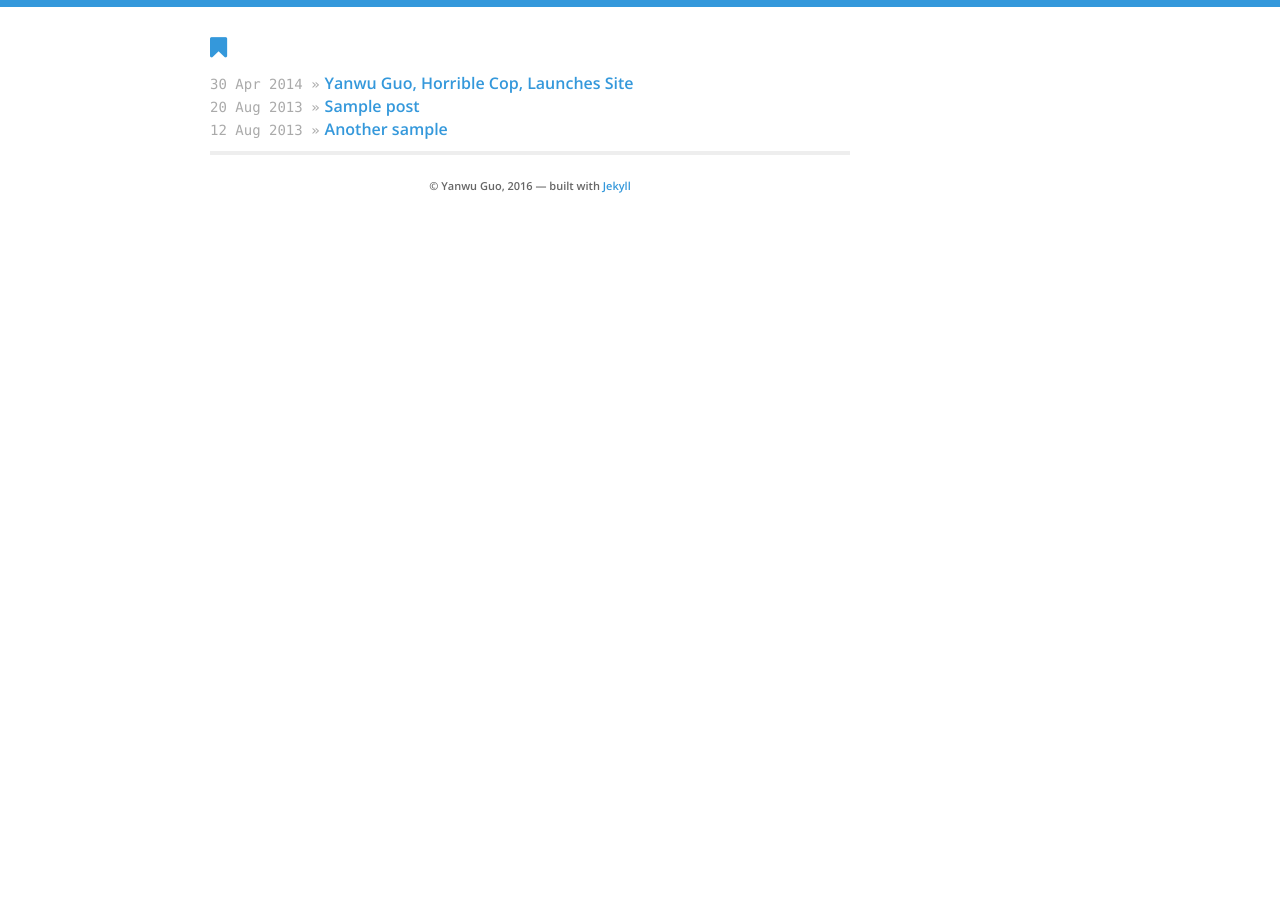
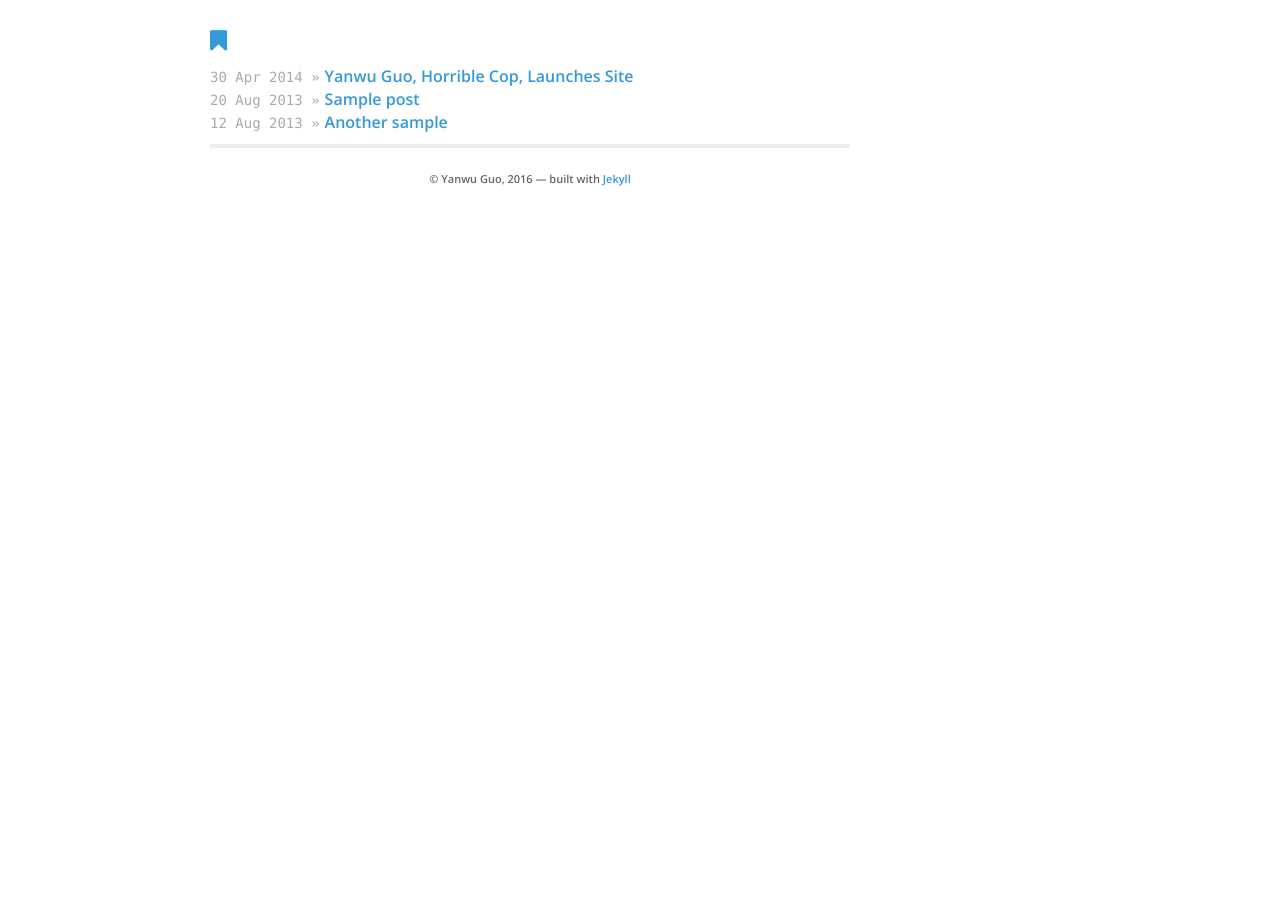
Before and after one commit to yanwuguo/yanwuguo.github.io, a Jekyll site: the page built from index.html, in a window 1280 px wide. Built offline with Jekyll 4.4.1, drawn with Linux system fonts in a browser that asks for light colours; nearby versions of some CDN libraries.

Commit message:
Update screen.css

```diff
--- a/_includes/css/screen.css
+++ b/_includes/css/screen.css
@@ -13,7 +13,7 @@ body {
   color: #222222;
   line-height: 24px;
   margin: 0;
-  border-top: 7px solid {{ site.data.theme.highlight_color }};
+  border-top: 0px solid {{ site.data.theme.highlight_color }};
 }
 
 h1, h2, h3, h4, h5, h6 {
```
